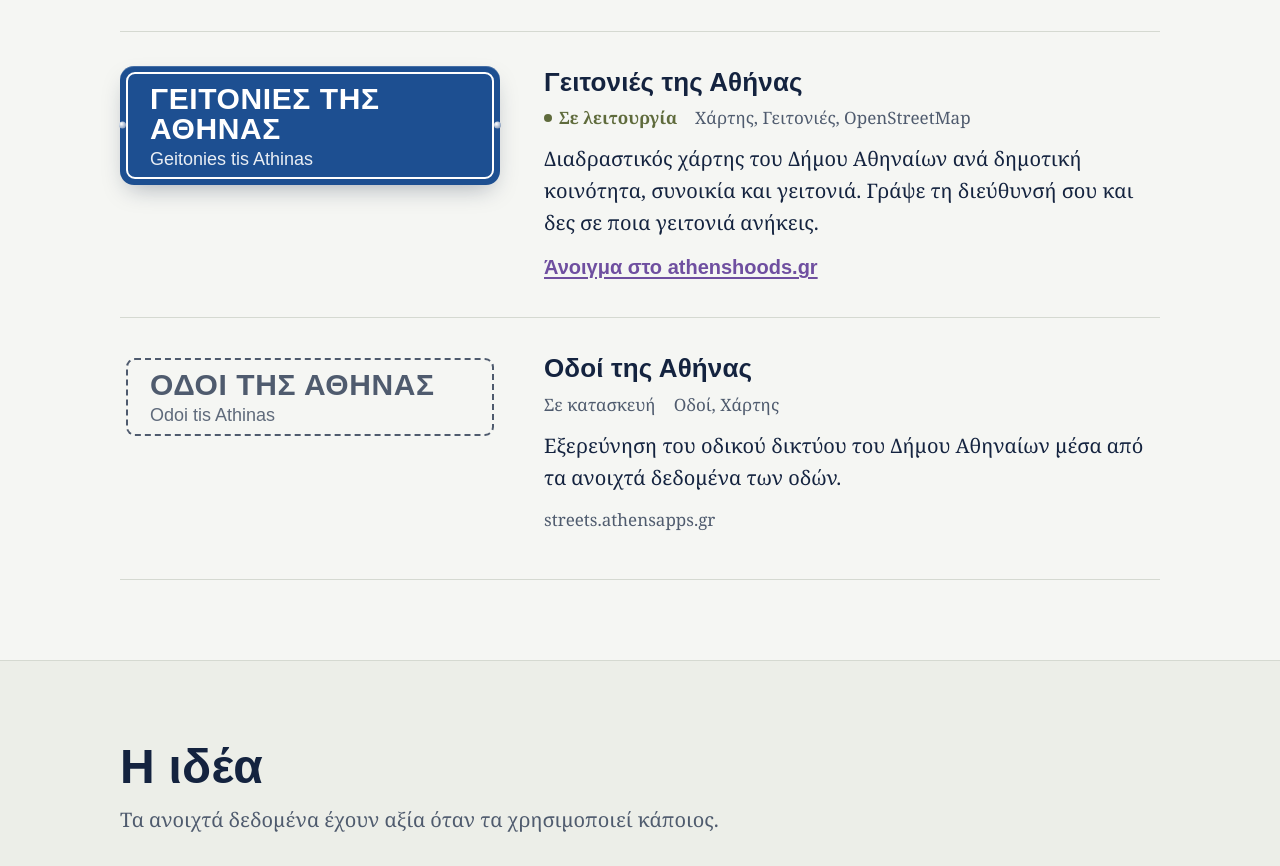
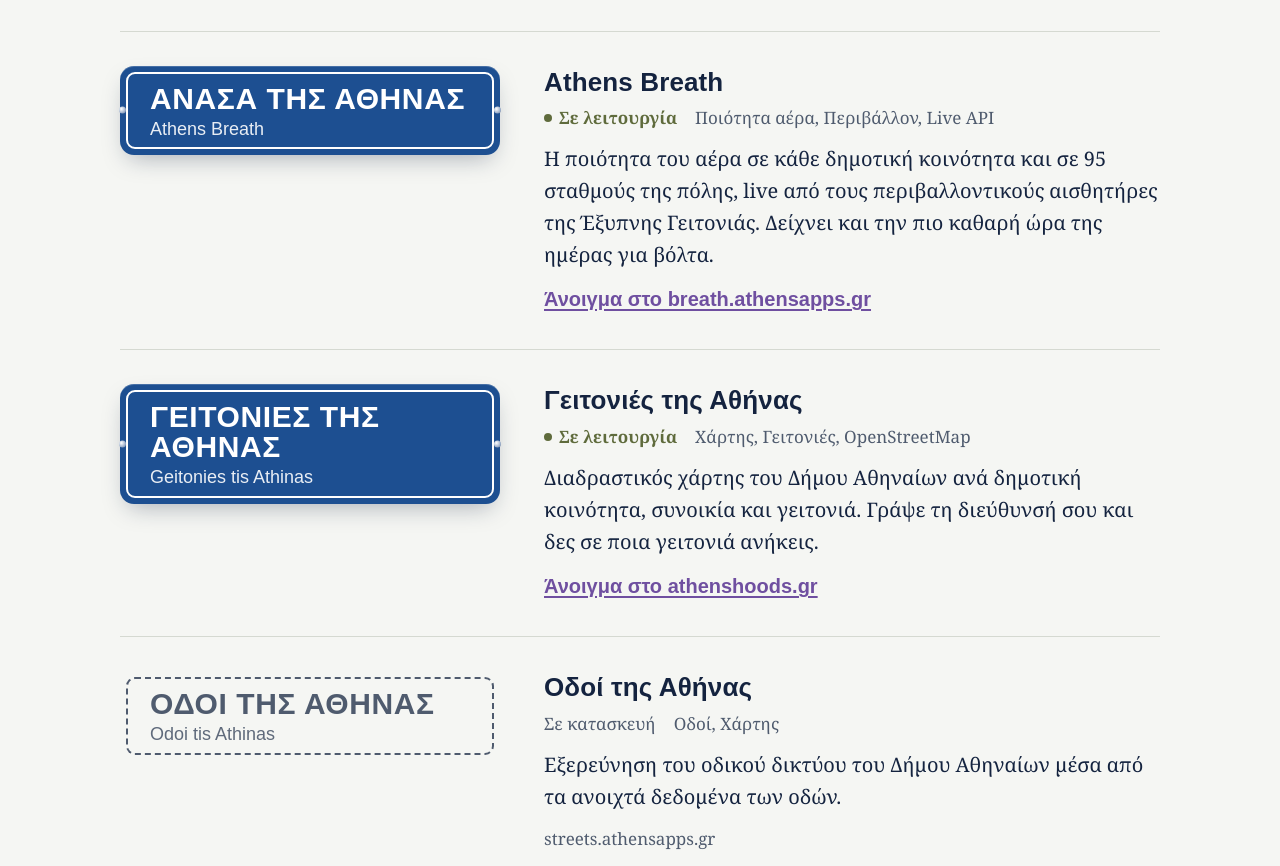
Before and after one commit to LocalAthenianDev/athensapps, a plain HTML site: page index.html in a window 1280 px wide. Shown: the part 1343-2209 px from the top of the page. Drawn offline with Linux system fonts and the light colour scheme; a web font is replaced by a local one.

Commit message:
Νέα εφαρμογή: Athens Breath (breath.athensapps.gr)
Co-Authored-By: Claude Opus 5.5 <noreply@anthropic.com>
Claude-Session: https://claude.ai/code/session_01KRpEZeCvNY63CUQoawHtyw

```diff
--- a/index.html
+++ b/index.html
@@ -258,6 +258,15 @@ const PILOTS = [
     tags: ["Ακίνητα", "WiFi footfall", "Live API"]
   },
   {
+    name: "Athens Breath",
+    sign: "ΑΝΑΣΑ ΤΗΣ ΑΘΗΝΑΣ",
+    latin: "Athens Breath",
+    url: "https://breath.athensapps.gr",
+    status: "live",
+    description: "Η ποιότητα του αέρα σε κάθε δημοτική κοινότητα και σε 95 σταθμούς της πόλης, live από τους περιβαλλοντικούς αισθητήρες της Έξυπνης Γειτονιάς. Δείχνει και την πιο καθαρή ώρα της ημέρας για βόλτα.",
+    tags: ["Ποιότητα αέρα", "Περιβάλλον", "Live API"]
+  },
+  {
     name: "Γειτονιές της Αθήνας",
     sign: "ΓΕΙΤΟΝΙΕΣ ΤΗΣ ΑΘΗΝΑΣ",
     latin: "Geitonies tis Athinas",
```
